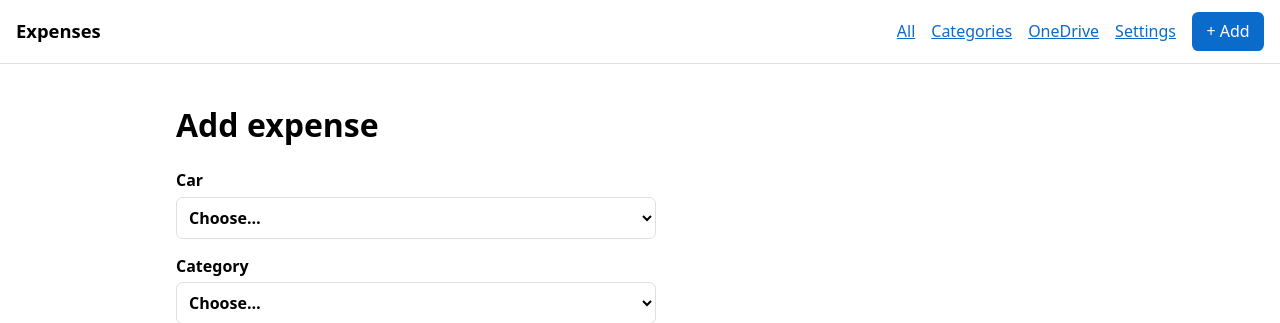
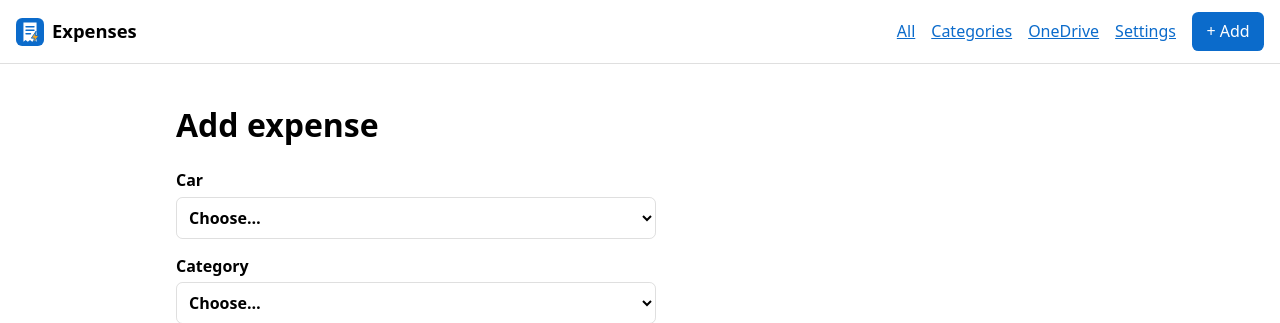
Before and after one commit to mattew124/teslamate-expenses, a Flask app: page /new in a window 1280 px wide. Shown: the top 323 px of the page. Run offline with Flask 3, Linux system fonts and the light colour scheme; data that the repository does not hold is empty; parts of the project's set-up code (start-up, migrations or seed data) failed here and were passed over; some libraries are stand-ins or nearby versions.

Commit message:
Header: the icon sits beside the Expenses link, which goes home
Co-Authored-By: Claude Sonnet 5.5 <noreply@anthropic.com>

```diff
--- a/tmexpenses/static/style.css
+++ b/tmexpenses/static/style.css
@@ -3,7 +3,9 @@
 body { margin: 0; font: 16px/1.45 system-ui, sans-serif; }
 header { display: flex; align-items: center; gap: 1rem;
   padding: .75rem 1rem; border-bottom: 1px solid var(--line); flex-wrap: wrap; }
-.brand { font-weight: 700; font-size: 1.15rem; text-decoration: none; color: inherit; margin-right: auto; }
+.brand { display: inline-flex; align-items: center; gap: .5rem; font-weight: 700; font-size: 1.15rem;
+  text-decoration: none; color: inherit; margin-right: auto; }
+.brand img { display: block; }
 header nav { order: 1; }
 header .add { order: 2; white-space: nowrap; }
 nav { display: flex; flex-wrap: wrap; gap: .4rem 1rem; align-items: center; }
--- a/tmexpenses/templates/base.html
+++ b/tmexpenses/templates/base.html
@@ -11,7 +11,7 @@
 </head>
 <body>
   <header>
-    <a class="brand" href="{{ url_for('index') }}">Expenses</a>
+    <a class="brand" href="{{ url_for('index') }}"><img src="{{ url_for('static', filename='icon.svg') }}" alt="" width="28" height="28">Expenses</a>
     <a class="button add" href="{{ url_for('new') }}">+ Add</a>
     <nav>
       <a href="{{ url_for('index') }}">All</a>
```
Also changed, not shown: tests/test_app.py (+4 -0 lines).
